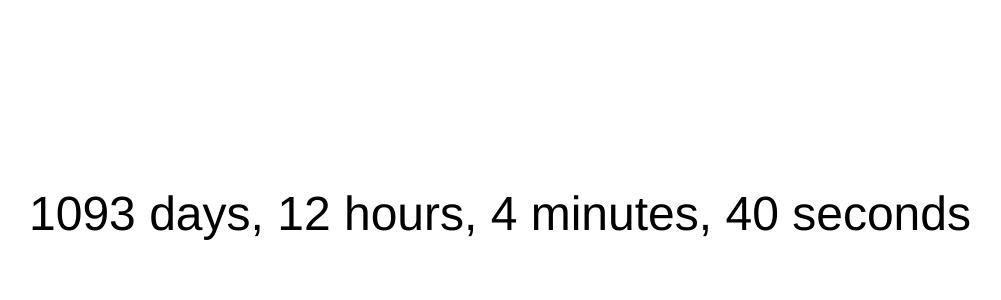
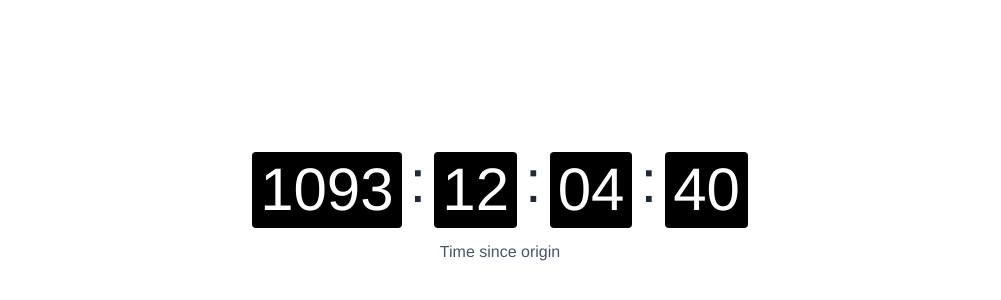
Before and after one commit to ericfzhu/website, a Next.js app: page /106 in a window 1280 px wide. Shown: the part 186-486 px from the top of the page, without its empty margins (140-1141 px from the left). Built offline with nearby package versions, Linux system fonts and the light colour scheme.

Commit message:
FlipClock 106

```diff
--- /dev/null
+++ b/components/FlipClock.tsx
@@ -0,0 +1,44 @@
+import { useEffect, useState } from 'react';
+
+const FlipClock: React.FC<{ origin: Date }> = ({ origin }) => {
+  const [time, setTime] = useState({ days: 0, hours: 0, minutes: 0, seconds: 0 });
+
+  useEffect(() => {
+    const updateClock = () => {
+      const currentTime = new Date();
+      const timeSinceOrigin = Math.floor((currentTime.getTime() - origin.getTime()) / 1000);
+      const days = Math.floor(timeSinceOrigin / (3600 * 24));
+      const hours = Math.floor((timeSinceOrigin % (3600 * 24)) / 3600);
+      const minutes = Math.floor((timeSinceOrigin % 3600) / 60);
+      const seconds = timeSinceOrigin % 60;
+
+      setTime({ days, hours, minutes, seconds });
+    };
+
+    updateClock();
+    const timer = setInterval(updateClock, 1000);
+    return () => clearInterval(timer);
+  }, [origin]);
+
+  return (
+    <div className="flex space-x-2">
+      <div className="bg-black text-white font-mono text-6xl p-2 rounded">
+        {time.days.toString().padStart(2, '0')}
+      </div>
+      <div className="text-6xl">:</div>
+      <div className="bg-black text-white font-mono text-6xl p-2 rounded">
+        {time.hours.toString().padStart(2, '0')}
+      </div>
+      <div className="text-6xl">:</div>
+      <div className="bg-black text-white font-mono text-6xl p-2 rounded">
+        {time.minutes.toString().padStart(2, '0')}
+      </div>
+      <div className="text-6xl">:</div>
+      <div className="bg-black text-white font-mono text-6xl p-2 rounded">
+        {time.seconds.toString().padStart(2, '0')}
+      </div>
+    </div>
+  );
+};
+
+export default FlipClock;
--- a/pages/106.tsx
+++ b/pages/106.tsx
@@ -1,58 +1,30 @@
 import type { NextPage } from 'next'
 import Head from 'next/head'
-import { useEffect, useState } from 'react'
 import dayjs from 'dayjs'
+import FlipClock from '../components/FlipClock'
 
 const relativeTime = require('dayjs/plugin/relativeTime')
 dayjs.extend(relativeTime)
 
 const OneZeroSix: NextPage = () => {
-    const origin = dayjs('2020-10-06')
-    const [date, setDate] = useState(dayjs())
+    return (
+        <div className="px-8">
+          <Head>
+            <title>106</title>
+            <meta property={'og:title'} content={'106'} key="title" />
+            <link rel="icon" href="/pink.ico" />
+            <style>
+              @import
+              url('https://fonts.googleapis.com/css2?family=Roboto:wght@300;400&display=swap');
+            </style>
+          </Head>
+          <div className="select-none flex items-center justify-center h-screen flex-col font-sans text-gray-800">
+            <FlipClock origin={new Date('2020-10-06')} />
 
-    function refreshDate() {
-        setDate(dayjs())
-    }
-
-    useEffect(() => {
-        const timer = setInterval(refreshDate, 1000)
-        return () => clearInterval(timer)
-    })
-
-    function toDaysMinutesSeconds(totalSeconds: number) {
-        const seconds = Math.floor(totalSeconds % 60)
-        const minutes = Math.floor((totalSeconds % 3600) / 60)
-        const hours = Math.floor((totalSeconds % (3600 * 24)) / 3600)
-        const days = Math.floor(totalSeconds / (3600 * 24))
-
-        const secondsStr = makeHumanReadable(seconds, 'second')
-        const minutesStr = makeHumanReadable(minutes, 'minute')
-        const hoursStr = makeHumanReadable(hours, 'hour')
-        const daysStr = makeHumanReadable(days, 'day')
-
-        return `${daysStr}${hoursStr}${minutesStr}${secondsStr}`.replace(
-            /,\s*$/,
-            ''
-        )
-    }
-
-    function makeHumanReadable(num: number, singular: string) {
-        return num > 0
-            ? num + (num === 1 ? ` ${singular}, ` : ` ${singular}s, `)
-            : ''
-    }
-
-    return (
-        <div className="flex h-screen">
-            <Head>
-                <title>106</title>
-                <meta property={'og:title'} content={'106'} key="title" />
-
-                <link rel="icon" href="/pink.ico" />
-            </Head>
-            <div className="m-auto text-5xl select-none">
-                {toDaysMinutesSeconds(date.diff(origin, 's'))}
-            </div>
+            <p className="text-md font-light p-3 text-gray-600">
+            Time since origin
+            </p>
+        </div>
         </div>
     )
 }
```
